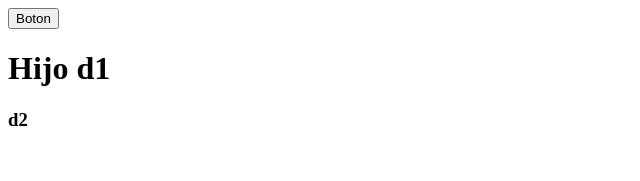
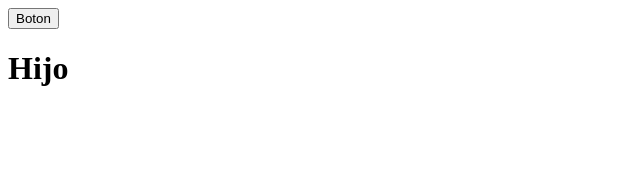
Before and after one commit to salamanca77/practicas-react, a React (Vite) app: page / in a window 1280 px wide. Shown: the top 181 px of the page, without its empty margins (0-640 px from the left). Built offline with nearby package versions, Linux system fonts and the light colour scheme.

Commit message:
modified: App.jsx, Hijo.jsx

```diff
--- a/src/App.jsx
+++ b/src/App.jsx
@@ -12,26 +12,32 @@ import { Hijo } from "./components/Hijo"
 
 export const contexto = React.createContext()
 
+const datos =  {
+    name:"jonn",
+    email:"oliver"
+}
+
+
 export function App() {
 
-    const [isNombre, setNombre] = useState(null)
+    const [isNombre, setNombre] = useState(datos)
 
     const datoUno = 'd1'
     const datoDos = 'd2'
+
     const cambiaNombre = ()=>{
 
-        if(isNombre){
-            setNombre(null)
-        }else{
-            setNombre(
-                ['jonn', 'oliver@correo.com']
-            )
-        }
+        setNombre(
+            {
+                name:"juan",
+                email:"perez"
+            }
+        )
     }
 
     return (
 
-       <contexto.Provider value={{isNombre, datoUno, datoDos}}>
+       <contexto.Provider value={{isNombre}}>
 
         <button onClick={cambiaNombre}>Boton</button>
            <Hijo />
--- a/src/components/Hijo.jsx
+++ b/src/components/Hijo.jsx
@@ -1,18 +1,18 @@
+import { json } from 'react-router-dom';
 import {contexto} from '../App'
 import {useContext} from 'react';
 
 export function Hijo(){
 
-    const {datoUno, isNombre, datoDos} = useContext(contexto)
-
-    // console.log(nombre);
+    const {isNombre} = useContext(contexto)
+    const datos = JSON.stringify(isNombre, null, 2)
+    // console.log(parse.json(datos));
 
 
     return(
         <div>
-            <h1>Hijo {datoUno}</h1>
-            <h3>{datoDos}</h3>
-            {   }
+            <h1>Hijo</h1>
+            <h1>{}</h1>
         </div>
     )
 }
```
